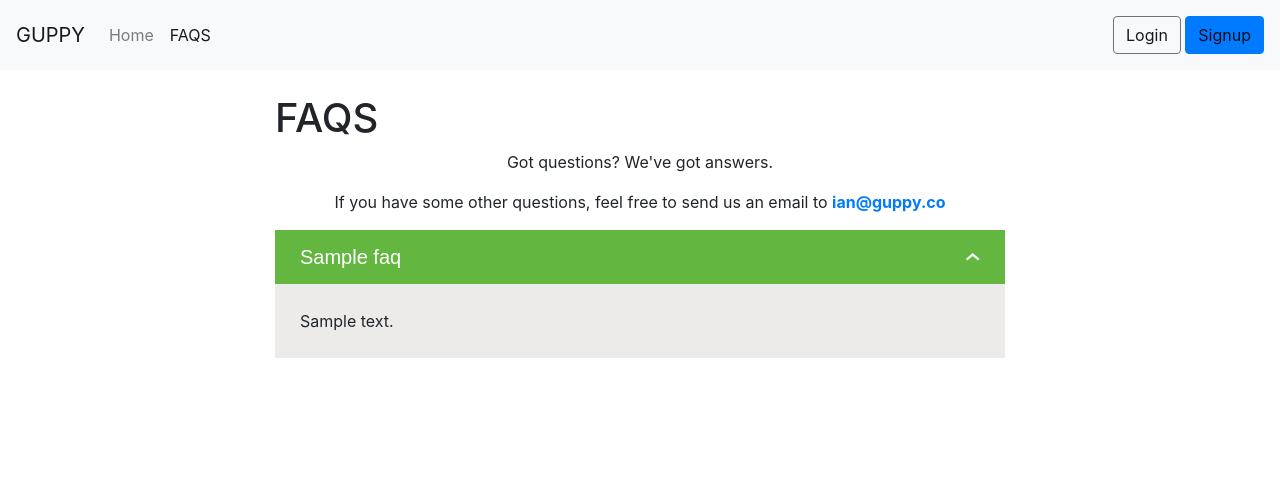
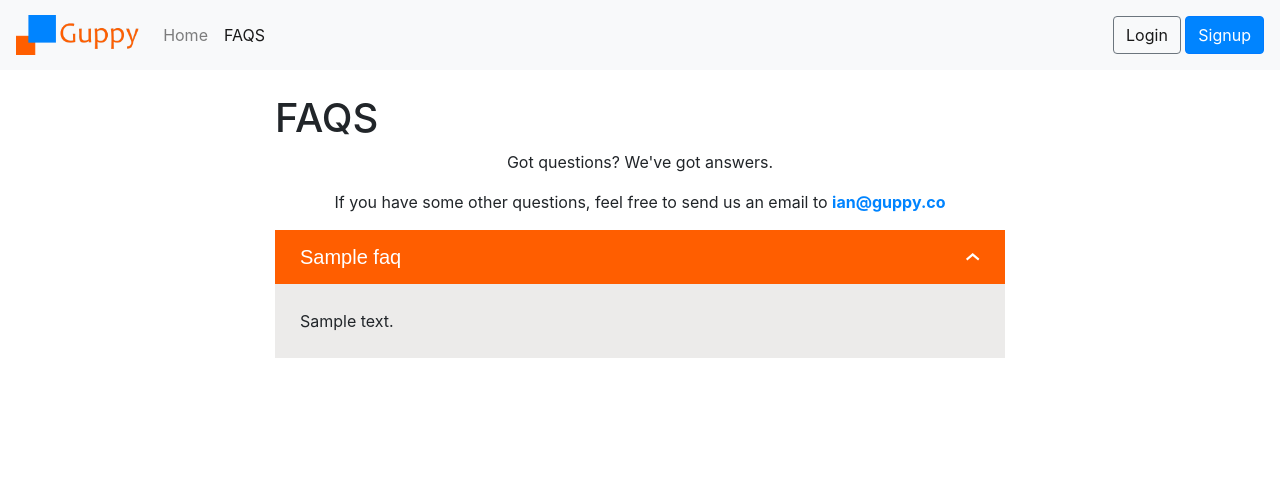
Before and after one commit to guppyco/fishbowl, a Django app: page /faqs/ in a window 1280 px wide. Shown: the top 483 px of the page. Run offline with Django 3.2, Linux system fonts and the light colour scheme; tables that the repository leaves empty hold one stand-in row (values such as "Sample post"); parts of the project's set-up code (start-up, migrations or seed data) failed here and were passed over; some libraries are stand-ins or nearby versions.

Commit message:
Update site icon, logo and styles

```diff
--- a/frontend/css/style.css
+++ b/frontend/css/style.css
@@ -1,3 +1,27 @@
+a {
+  color: #0084FF;
+}
+.btn-primary,
+.btn-primary:not(:disabled):not(.disabled):active,
+.btn-primary:not(:disabled):not(.disabled).active,
+.show > .btn-primary.dropdown-toggle  {
+  background-color: #0084FF;
+  color: #fff;
+}
+.btn.btn-outline-secondary:hover {
+  color: #fff;
+  background-color: #FF5E00;
+  border-color: #FF5E00;
+}
+.navbar .navbar-brand img {
+  height: 40px;
+}
+.navbar-light .navbar-text a.btn-primary {
+  color: #fff;
+}
+.navbar-light .navbar-text a.btn-outline-secondary:hover {
+  color: #fff;
+}
 .faqs .list-faq {
   margin: 0;
   padding: 0;
@@ -23,7 +47,7 @@
   justify-content: space-between;
 }
 .faqs .list-faq .item .title.active {
-  background-color: #63b740;
+  background-color: #FF5E00;
   color: #fff;
 }
 .faqs .list-faq .item .title .arrow {
--- a/templates/index.html
+++ b/templates/index.html
@@ -7,6 +7,7 @@
     <script type="text/javascript" src="{% static 'node_modules/bootstrap/dist/js/bootstrap.js' %}"></script>
     <link rel="stylesheet" type="text/css" href="{% static 'node_modules/bootstrap/dist/css/bootstrap.css' %}" crossorigin="anonymous">
     <link rel="stylesheet" type="text/css" href="{% static 'css/style.css' %}" crossorigin="anonymous" />
+    <link rel="icon" href="{% static 'assets/images/logo_128x128.png' %}" type="text/png"/>
     <script type="text/javascript" src="{% static 'node_modules/sentry/browser/build/bundle.js' %}"></script>
     {% if sentry_dsn %}
     <script type="text/javascript">
@@ -23,7 +24,7 @@
   </head>
   <body class="d-flex flex-column min-vh-100">
     <nav class="navbar navbar-expand-lg navbar-light bg-light">
-      <a class="navbar-brand" href="{{ base_url }}">GUPPY</a>
+      <a class="navbar-brand" href="{{ base_url }}"><img src="{% static 'assets/images/logo-with-name_394x128.png' %}" /></a>
       <button class="navbar-toggler" type="button" data-toggle="collapse" data-target="#navbarNav" aria-controls="navbarNav" aria-expanded="false" aria-label="Toggle navigation">
         <span class="navbar-toggler-icon"></span>
       </button>
```
Also changed, not shown: frontend/assets/images/logo-with-name_394x128.png (added), frontend/assets/images/logo_128x128.png (added).
